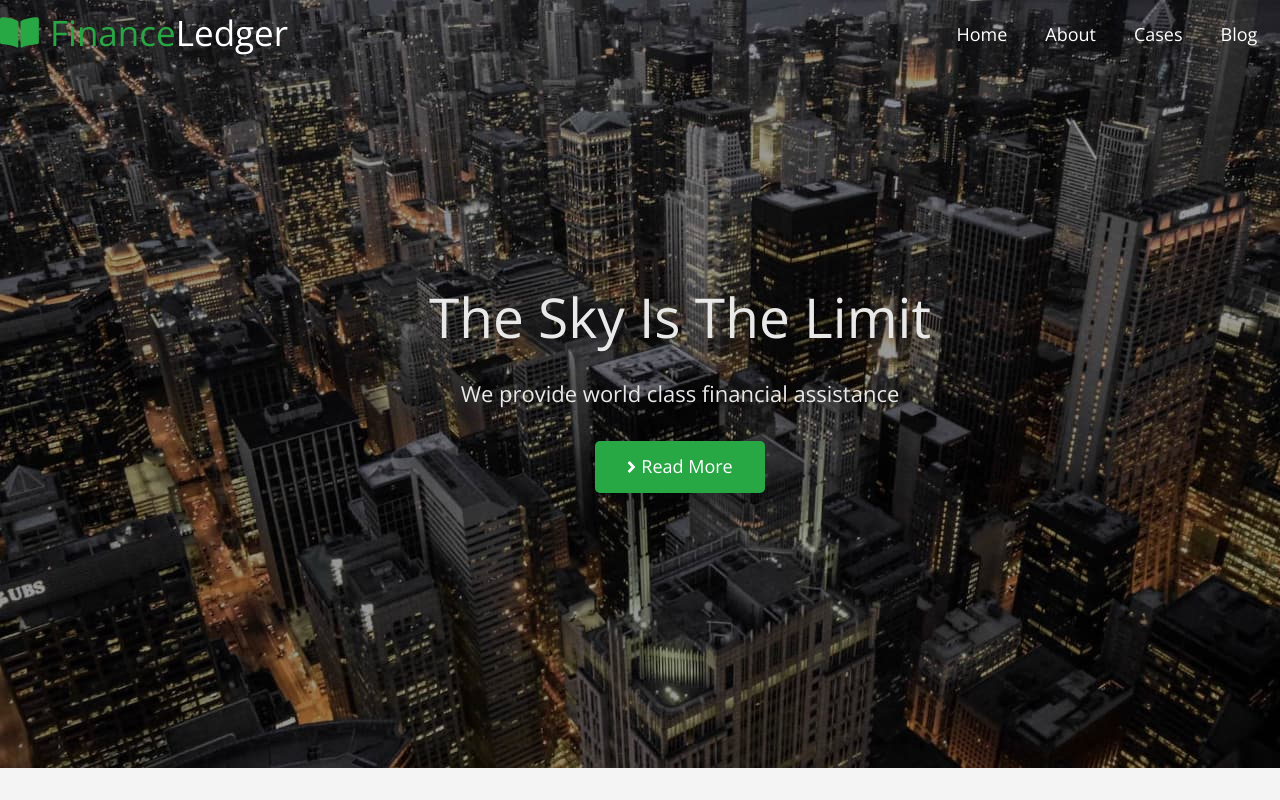
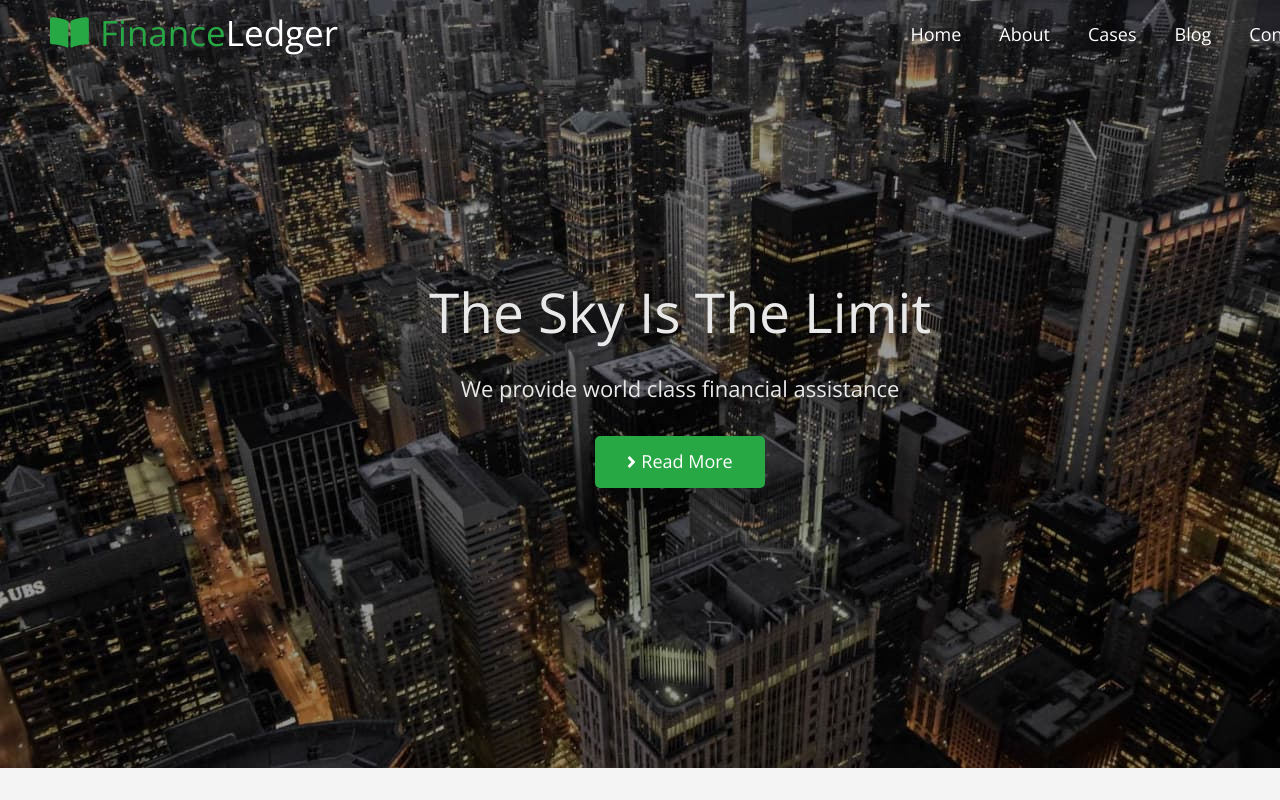
Before and after one commit to AlexandrTarabanko/blended-4, a plain HTML site: page index.html in a window 1280 px wide. Shown: the top 800 px of the page. Drawn offline with nearby package versions, Linux system fonts and the light colour scheme.

Commit message:
corrected-header-and-hero

```diff
--- a/css/styles.css
+++ b/css/styles.css
@@ -80,7 +80,7 @@ img {
 }
 
 /* HEADER (Serhiy Panov)+(Chernyakina Marina) */
-.header-hero-background{
+.header-hero-background {
   background-image: url('../images/header-hero-background.jpg'),
     linear-gradient(0deg, rgba(0, 0, 0, 0.4), rgba(0, 0, 0, 0.4));
   background-size: cover;
@@ -91,22 +91,24 @@ img {
 
 
 }
+
 .nav {
   display: flex;
   align-items: flex-start;
   justify-content: space-between;
+}
 
-}
-.icon-header{
+.icon-header {
   fill: var(--logo-color);
   width: 40px;
   height: 43px;
   margin-right: 10px;
 }
+
 .logo {
-  display:flex;
+  display: flex;
   align-items: center;
-  padding: 11px 0 0 ;
+  padding: 11px 0 0 50px;
 
 
   color: var(--logo-color);
@@ -114,38 +116,42 @@ img {
   line-height: 1.2;
   text-align: center;
 }
+
 .logo-part {
   color: var(--secondary-color);
 }
+
 .nav-list {
   display: flex;
   align-items: center;
   gap: 38px;
-  padding: 21px 0 0;
+  padding: 21px 46px 0;
 }
+
 .nav-link {
   color: var(--secondary-color);
   font-size: 18px;
   line-height: 1.55;
 }
+
 .nav-link:hover,
 .nav-link:focus {
   color: var(--link-hover-focus-color);
 }
-
-
 
 /* 1 */
 /* (Hero) (Serhiy Panov)+(Chernyakina Marina) */
 .hero {
   text-align: center;
 }
+
 .hero-container {
   display: flex;
   align-items: center;
   flex-direction: column;
-  padding: 230px 0 293px;
+  padding: 225px 0 284px;
 }
+
 .hero-title {
   color: var(--hero-color);
   font-size: 55px;
@@ -154,24 +160,26 @@ img {
   text-transform: capitalize;
   margin: 0 0 25px;
 }
+
 .hero-text {
   color: var(--hero-color);
   font-size: 22px;
   line-height: 1.68;
   margin: 0 0 29px;
 }
-.icon-arrow{
+
+.icon-arrow {
   fill: var(--secondary-color);
   width: 9px;
   height: 18px;
 }
+
 .hero-button {
   padding: 10px 30px;
+  margin: 0 auto;
   display: flex;
   align-items: center;
   gap: 5px;
-
-
 
   font-family: inherit;
   background-color: var(--first-btn-color);
@@ -182,11 +190,11 @@ img {
   border-radius: 5px;
   border-color: transparent;
 }
+
 .hero-button:hover,
 .hero-button:focus {
   background-color: var(--hover-first-btn-color);
 }
-
 /* 2 */
 /* Features section (Alexey Luzanchuk) */
 
--- a/index.html
+++ b/index.html
@@ -53,8 +53,7 @@
     </header>
     <!-- 1 (Hero) -->
     <section class="hero">
-      <div class="container">
-      <div class="hero-container">
+      <div class="hero-container container">
         <h1 class="hero-title">The sky is the Limit</h1>
       <p class="hero-text">We provide world class financial assistance</p>
 
@@ -63,7 +62,6 @@
             <use href="./images/sprite-optimized.svg#icon-arrow-button">
           </svg>
        Read More</button>
-      </div>
       </div>
     </section>
   </div>
```
Lines whose indentation alone changed are shown as unchanged.
